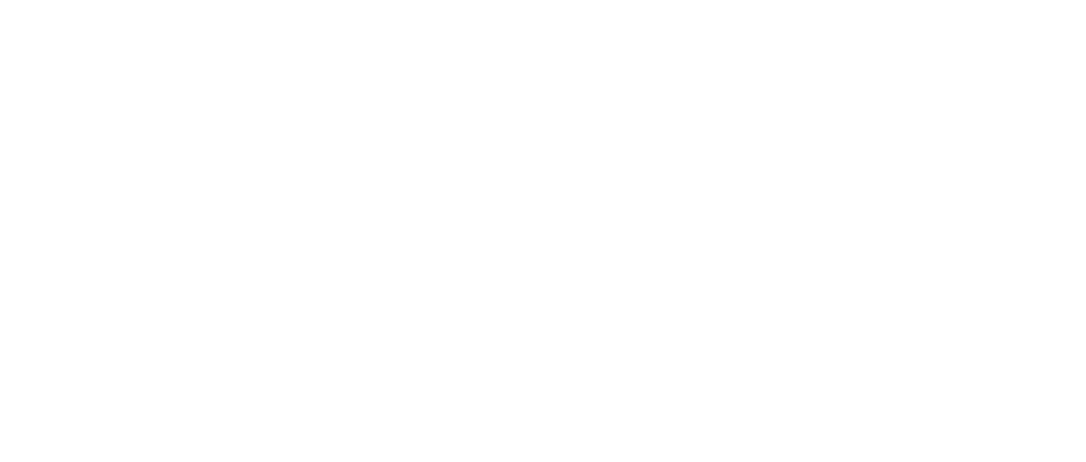
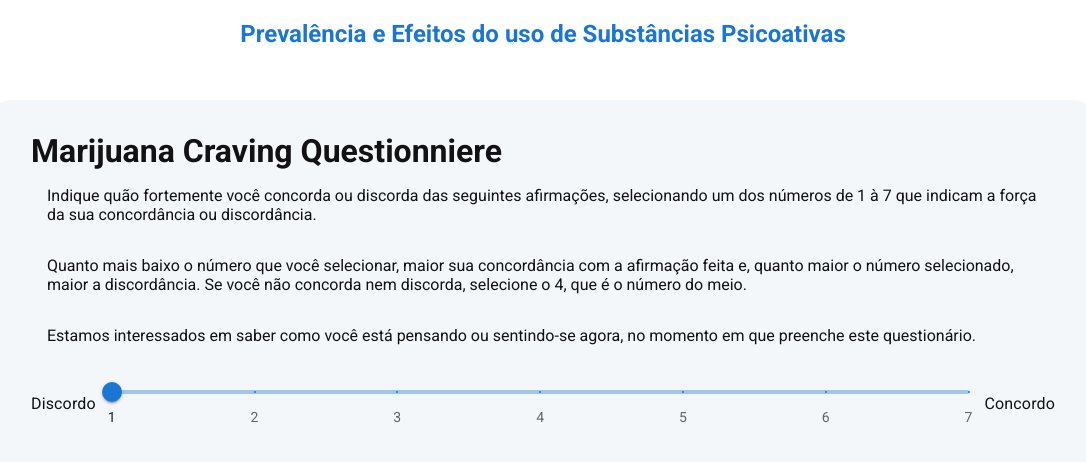
Before and after one commit to kalinDev/FormProjetoDePesquisa, a React (Vite) app: page /mari in a window 1280 px wide. Before the commit this address had no page. Shown: the top 462 px of the page, without its empty margins (97-1183 px from the left). Built offline with nearby package versions, Linux system fonts and the light colour scheme.

Commit message:
feat: page marijuana

```diff
--- a/src/Router.tsx
+++ b/src/Router.tsx
@@ -2,6 +2,7 @@
 import { Home } from './pages/home/Home';
 import { DefaultLayout } from './layouts/DefaultLayout';
 import FormContainer from './components/formContainer/FormContainer';
+import { Marijuana } from './pages/marijuana/Marijuana';
 
 export function Router() {
   return (
@@ -9,6 +10,7 @@
       <Route path="/" element={<DefaultLayout />}>
         <Route path="/" element={<Home />} />
         <Route path='/form' element={<FormContainer/>} />
+        <Route path='/mari' element={<Marijuana/>} />
       </Route>
     </Routes>
   );
--- /dev/null
+++ b/src/components/sliderInput/SliderInput.tsx
@@ -0,0 +1,63 @@
+import { Typography } from '@mui/material';
+import Box from '@mui/material/Box';
+import Slider from '@mui/material/Slider';
+
+const marks = [
+  {
+    value: 1,
+    label: '1',
+  },
+  {
+    value: 2,
+    label: '2',
+  },
+  {
+    value: 3,
+    label: '3',
+  },
+  {
+    value: 4,
+    label: '4',
+  },
+  {
+    value: 5,
+    label: '5',
+  },
+  {
+    value: 6,
+    label: '6',
+  },
+  {
+    value: 7,
+    label: '7',
+  },
+];
+
+function valuetext(value: number) {
+  return `${value}`;
+}
+
+function valueLabelFormat(value: number) {
+  return marks.findIndex((mark) => mark.value === value) + 1;
+}
+
+export function SliderInput() {
+  return (
+    <Box sx={{ display: 'flex', alignItems: 'center' }}>
+      <Typography variant="body1">Discordo</Typography>
+      <Box sx={{ flexGrow: 1, mx: 2, width:'8rem'}}>
+        <Slider
+          aria-label="Restricted values"
+          valueLabelFormat={valueLabelFormat}
+          getAriaValueText={valuetext}
+          step={null}
+          valueLabelDisplay="auto"
+          marks={marks}
+          max={marks.length}
+          min={1}
+        />
+      </Box>
+      <Typography variant="body1">Concordo</Typography>
+    </Box>
+  )
+}
--- /dev/null
+++ b/src/pages/marijuana/Marijuana.tsx
@@ -0,0 +1,18 @@
+import { SectionHeader } from "../../components/sectionHeader/SectionHeader";
+import { SliderInput } from "../../components/sliderInput/SliderInput";
+
+export function Marijuana() {
+    return (
+        <>
+            <SectionHeader
+                title="Marijuana Craving Questionniere"
+                content={[
+                    "Indique quão fortemente você concorda ou discorda das seguintes afirmações, selecionando um dos números de 1 à 7 que indicam a força da sua concordância ou discordância.",
+                    "Quanto mais baixo o número que você selecionar, maior sua concordância com a afirmação feita e, quanto maior o número selecionado, maior a discordância. Se você não concorda nem discorda, selecione o 4, que é o número do meio.",
+                    "Estamos interessados em saber como você está pensando ou sentindo-se agora, no momento em que preenche este questionário."
+            ]}
+            />
+            <SliderInput/>
+        </>
+    )
+}
--- a/src/pages/screening/QuestionsMock.tsx
+++ b/src/pages/screening/QuestionsMock.tsx
@@ -128,4 +128,94 @@
             }
         ]
     },
+    {
+        id: 11,
+        type: "radio",
+        label: "Você já tentou PARAR de usar esse produtos, mas não conseguiu?",
+        radios: [
+            {
+                label: 'Não',
+                value: 'não'
+            },
+            {
+                label: 'Sim',
+                value: 'sim'
+            }
+        ]
+    },
+    {
+        id: 12,
+        type: "radio",
+        label: "ATUALMENTE, você usa vaporizadores ou tabaco porque é muito difícil parar?",
+        radios: [
+            {
+                label: 'Não',
+                value: 'não'
+            },
+            {
+                label: 'Sim',
+                value: 'sim'
+            }
+        ]
+    },
+    {
+        id: 13,
+        type: "radio",
+        label: "Você já se sentiu como se estivesse VICIADO(A) em vaporização ou tabaco?",
+        radios: [
+            {
+                label: 'Não',
+                value: 'não'
+            },
+            {
+                label: 'Sim',
+                value: 'sim'
+            }
+        ]
+    },
+    {
+        id: 14,
+        type: "radio",
+        label: "Você já sentiu um forte DESEJO de usar dispositivos de vaporização ou tabaco?",
+        radios: [
+            {
+                label: 'Não',
+                value: 'não'
+            },
+            {
+                label: 'Sim',
+                value: 'sim'
+            }
+        ]
+    },
+    {
+        id: 15,
+        type: "radio",
+        label: "Você já sentiu que você realmente PRECISAVA usar dispositivos de vaporização ou tabaco?",
+        radios: [
+            {
+                label: 'Não',
+                value: 'não'
+            },
+            {
+                label: 'Sim',
+                value: 'sim'
+            }
+        ]
+    },
+    {
+        id: 16,
+        type: "radio",
+        label: "É difícil para você não usar dispositivos de vaporização ou tabaco em LUGARES em que isso não é permitido, como na escola?",
+        radios: [
+            {
+                label: 'Não',
+                value: 'não'
+            },
+            {
+                label: 'Sim',
+                value: 'sim'
+            }
+        ]
+    },
 ];
--- a/src/pages/screening/Screening.tsx
+++ b/src/pages/screening/Screening.tsx
@@ -32,8 +32,10 @@
     const isToShowBlockOfQuestions =
         question1Value > 0 ||
         question2Value > 0 ||
-        question3Value > 0 ||
-        question4Value > 0;
+        question3Value > 0;
+
+
+    const isToShowSecondBlockOfQuestions = question4Value > 0
 
     useEffect(() => {
         if (!isToShowBlockOfQuestions) {
@@ -44,6 +46,18 @@
             setValue('question10', undefined);
         }
     }, [isToShowBlockOfQuestions, setValue]);
+
+
+    useEffect(() => {
+        if (!isToShowBlockOfQuestions) {
+            setValue('question11', undefined);
+            setValue('question12', undefined);
+            setValue('question13', undefined);
+            setValue('question14', undefined);
+            setValue('question15', undefined);
+            setValue('question16', undefined);
+        }
+    }, [isToShowSecondBlockOfQuestions, setValue]);
 
     const onSubmitt = (data: any) => {
         onSubmit(data)
@@ -86,7 +100,9 @@
                     }
                     else if (question.type === 'radio') {
 
-                        if (question.id > 5 && !isToShowBlockOfQuestions) return;
+                        if (question.id > 5  && question.id <= 10 && !isToShowBlockOfQuestions) return;
+
+                        if( question.id > 10 && !isToShowSecondBlockOfQuestions) return
 
                         return (
                             <div
```
Also changed, not shown: src/pages/marijuana/QuestionsMock.tsx (added).
